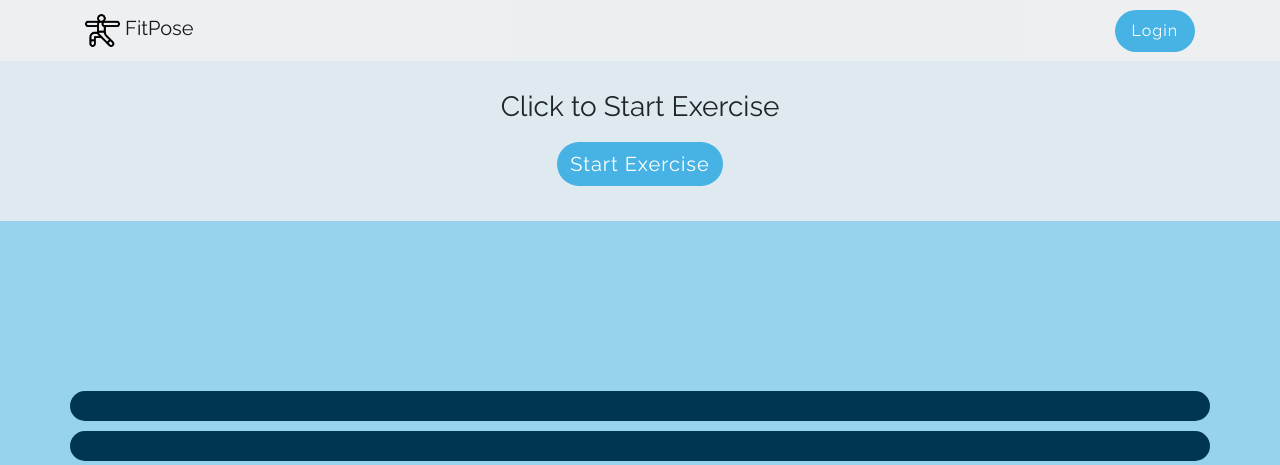
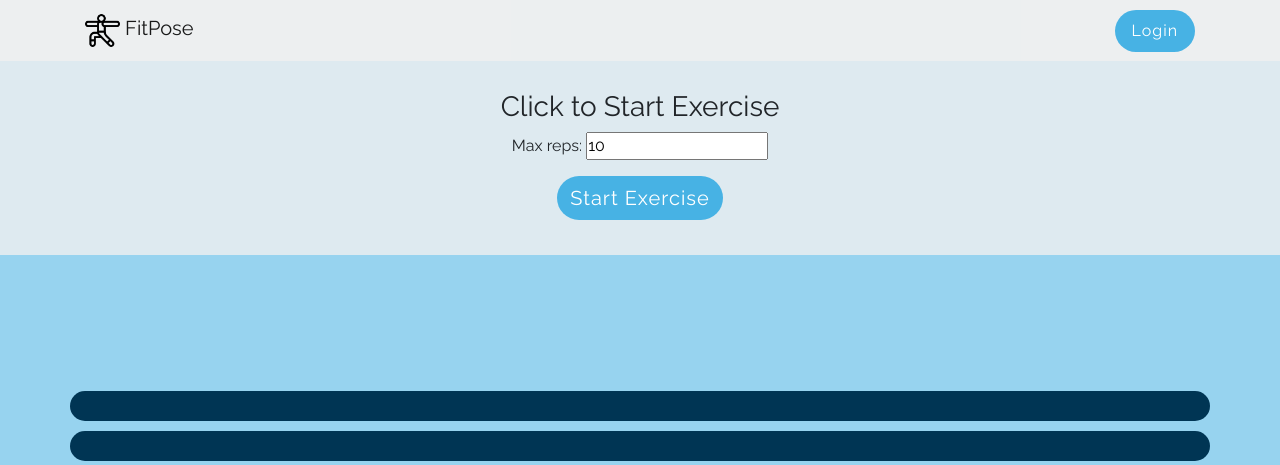
Before and after one commit to kevindev427/fitpos, a Django app: template Fit-Pose/exercises/templates/exercises/detail.html in a window 1280 px wide. Shown: the top 465 px of the page. Run offline with Django 3.2, Linux system fonts and the light colour scheme; the template is opened without the code that fills it, so the values that code supplies are empty; some libraries are stand-ins or nearby versions.

Commit message:
POST accepting values

```diff
--- a/Fit-Pose/exercises/templates/exercises/detail.html
+++ b/Fit-Pose/exercises/templates/exercises/detail.html
@@ -75,12 +75,17 @@
 <section class="get-started fixed-top" >
   <div class="container " >
     <div class="row justify-content-center">
-
-        <h3>Click to Start Exercise</h3>
-      </div>
+      <h3>Click to Start Exercise</h3>
+    </div>
     <div class="row justify-content-center">
-      <a href="{% url 'main:app' exercise.id%}" class="btn"
-          >Start Exercise</a>
+      <form method="post">
+        {% csrf_token %}
+        <label for="max_reps">Max reps: </label>
+        <input id="max_reps" type="text" name="max_reps" value="10">
+        <div class="row justify-content-center">
+          <input type="submit" class="btn" value="Start Exercise">
+        </div>
+      </form>
     </div>
   </div>
 </section>
--- a/Fit-Pose/main/camera.py
+++ b/Fit-Pose/main/camera.py
@@ -8,6 +8,7 @@ from .rep_counter import *
 from .data_viz import *
 from django.core.serializers.json import  DjangoJSONEncoder
 from django.shortcuts import redirect
+from exercises.views import *
 
 stats_dict_global = {}
 reps_global = {}
@@ -45,6 +46,8 @@ class VideoCamera(object):
 def gen(camera, detail_id):
     reps = {}
     initialize_reps(reps)
+
+    print(max_reps_global)
 
     while reps['count']<8:
         stats_dict = {}
```
Also changed, not shown: Fit-Pose/exercises/views.py (+9 -6 lines).
